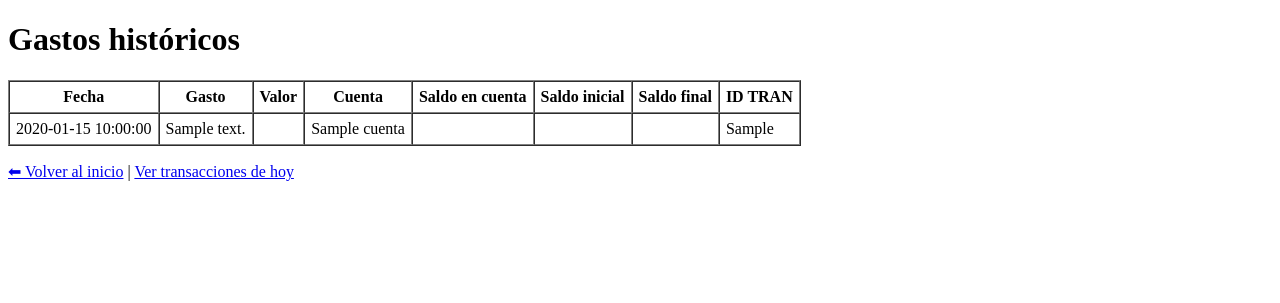
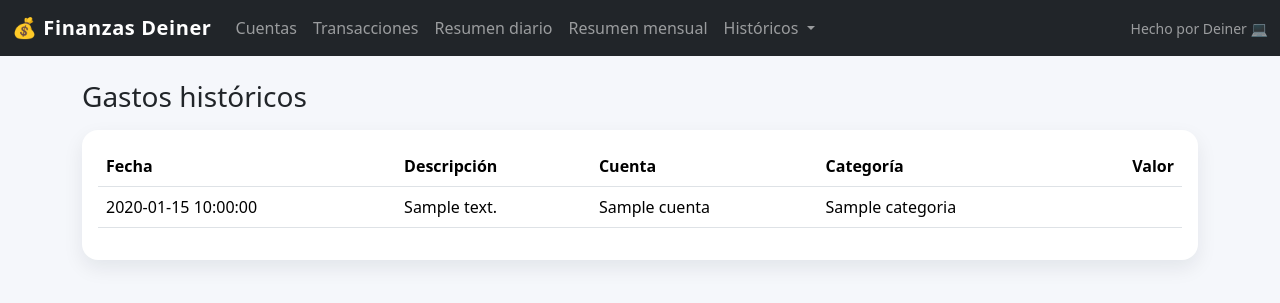
Before and after one commit to dejotaortega/finanzas-deiner, a Flask app: template templates/gastos.html in a window 1280 px wide. Shown: the top 303 px of the page. Run offline with Flask 3, Linux system fonts and the light colour scheme; the template is opened without the code that fills it: most values are stand-ins (such as "Sample title", 1, 10 or a date in 2020); parts of the project's set-up code (start-up, migrations or seed data) failed here and were passed over.

Commit message:
Agrego limks a ingresos y gastos en el menu

```diff
--- a/app.py
+++ b/app.py
@@ -254,7 +254,8 @@
         fecha = fecha_trabajo
         descripcion = request.form.get("descripcion", "").strip()
         valor_str = request.form.get("valor", "0").strip()
-        tipo = request.form.get("tipo", "ingreso")
+        tipo = (request.form.get("tipo", "ingreso") or "").lower()
+
         cuenta = request.form.get("cuenta", "").strip()
         categoria = request.form.get("categoria", "").strip()
 
--- a/templates/base.html
+++ b/templates/base.html
@@ -68,7 +68,30 @@
                 Resumen mensual
               </a>
             </li>
-          </ul>
+
+  <li class="nav-item dropdown">
+    <a class="nav-link dropdown-toggle
+              {% if request.path.startswith('/ingresos') or request.path.startswith('/gastos') %}
+                active
+              {% endif %}"
+       href="#" id="navbarHist" role="button" data-bs-toggle="dropdown" aria-expanded="false">
+      Históricos
+    </a>
+    <ul class="dropdown-menu" aria-labelledby="navbarHist">
+      <li>
+        <a class="dropdown-item" href="{{ url_for('ingresos_historicos') }}">
+          Ingresos
+        </a>
+      </li>
+      <li>
+        <a class="dropdown-item" href="{{ url_for('gastos_historicos') }}">
+          Gastos
+        </a>
+      </li>
+    </ul>
+  </li>
+</ul>
+
 
           <span class="navbar-text small text-light-50">
             Hecho por Deiner 💻
--- a/templates/gastos.html
+++ b/templates/gastos.html
@@ -1,24 +1,21 @@
-<!DOCTYPE html>
-<html lang="es">
-<head>
-  <meta charset="UTF-8">
-  <title>Gastos históricos</title>
-</head>
-<body>
-  <h1>Gastos históricos</h1>
+{% extends "base.html" %}
 
-  {% if gastos and gastos|length > 0 %}
-    <table border="1" cellpadding="6" cellspacing="0">
+{% block title %}Gastos{% endblock %}
+
+{% block content %}
+<h1 class="h3 mb-3">Gastos históricos</h1>
+
+<div class="card">
+  <div class="card-body">
+    {% if gastos %}
+      <table class="table">
         <thead>
           <tr>
             <th>Fecha</th>
-          <th>Gasto</th>
-          <th>Valor</th>
+            <th>Descripción</th>
             <th>Cuenta</th>
-          <th>Saldo en cuenta</th>
-          <th>Saldo inicial</th>
-          <th>Saldo final</th>
-          <th>ID TRAN</th>
+            <th>Categoría</th>
+            <th class="text-end">Valor</th>
           </tr>
         </thead>
         <tbody>
@@ -26,23 +23,16 @@
           <tr>
             <td>{{ t.fecha }}</td>
             <td>{{ t.descripcion }}</td>
-            <td style="text-align:right;">{{ formatear_cop(t.valor_mostrado) }}</td>
             <td>{{ t.cuenta }}</td>
-            <td style="text-align:right;">{{ formatear_cop(t.saldo_en_cuenta or 0) }}</td>
-            <td style="text-align:right;">{{ formatear_cop(t.saldo_inicial or 0) }}</td>
-            <td style="text-align:right;">{{ formatear_cop(t.saldo_final or 0) }}</td>
-            <td>{{ t.id_transaccion }}</td>
+            <td>{{ t.categoria }}</td>
+            <td class="text-end">{{ formatear_cop(t.valor_mostrado) }}</td>
           </tr>
           {% endfor %}
         </tbody>
       </table>
     {% else %}
-    <p>Todavía no hay gastos registrados.</p>
+      <p class="text-muted mb-0">No hay Gastos registrados.</p>
     {% endif %}
-
-  <p>
-    <a href="/">⬅ Volver al inicio</a> |
-    <a href="{{ url_for('transacciones') }}">Ver transacciones de hoy</a>
-  </p>
-</body>
-</html>
+  </div>
+</div>
+{% endblock %}
```
Also changed, not shown: templates/ingresos.html (+19 -29 lines). Lines whose indentation alone changed are shown as unchanged.
